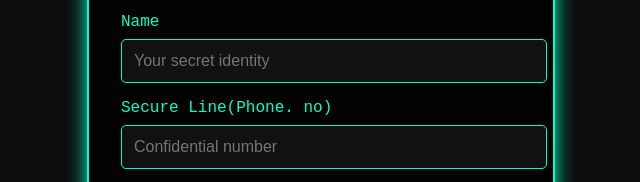
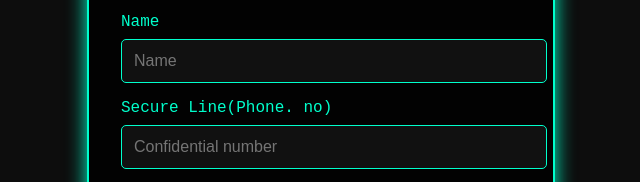
Before and after one commit to Harisaiteja404/kickstarter25-26, a plain HTML site: page index.html in a window 1280 px wide. Shown: the part 283-465 px from the top of the page, 319-959 px from the left. Drawn offline with Linux system fonts and the light colour scheme.

Commit message:
name placeholder

```diff
--- a/index.html
+++ b/index.html
@@ -16,7 +16,7 @@
     <form id="agentForm">
       <!-- Agent Codename -->
       <label for="agent">Name</label>
-      <input type="text" name="entry.194710150" id="agent" placeholder="Your secret identity" required>
+      <input type="text" name="entry.194710150" id="agent" placeholder="Name" required>
 
       <!-- Secure Line -->
       <label for="phone">Secure Line(Phone. no)</label>
```
